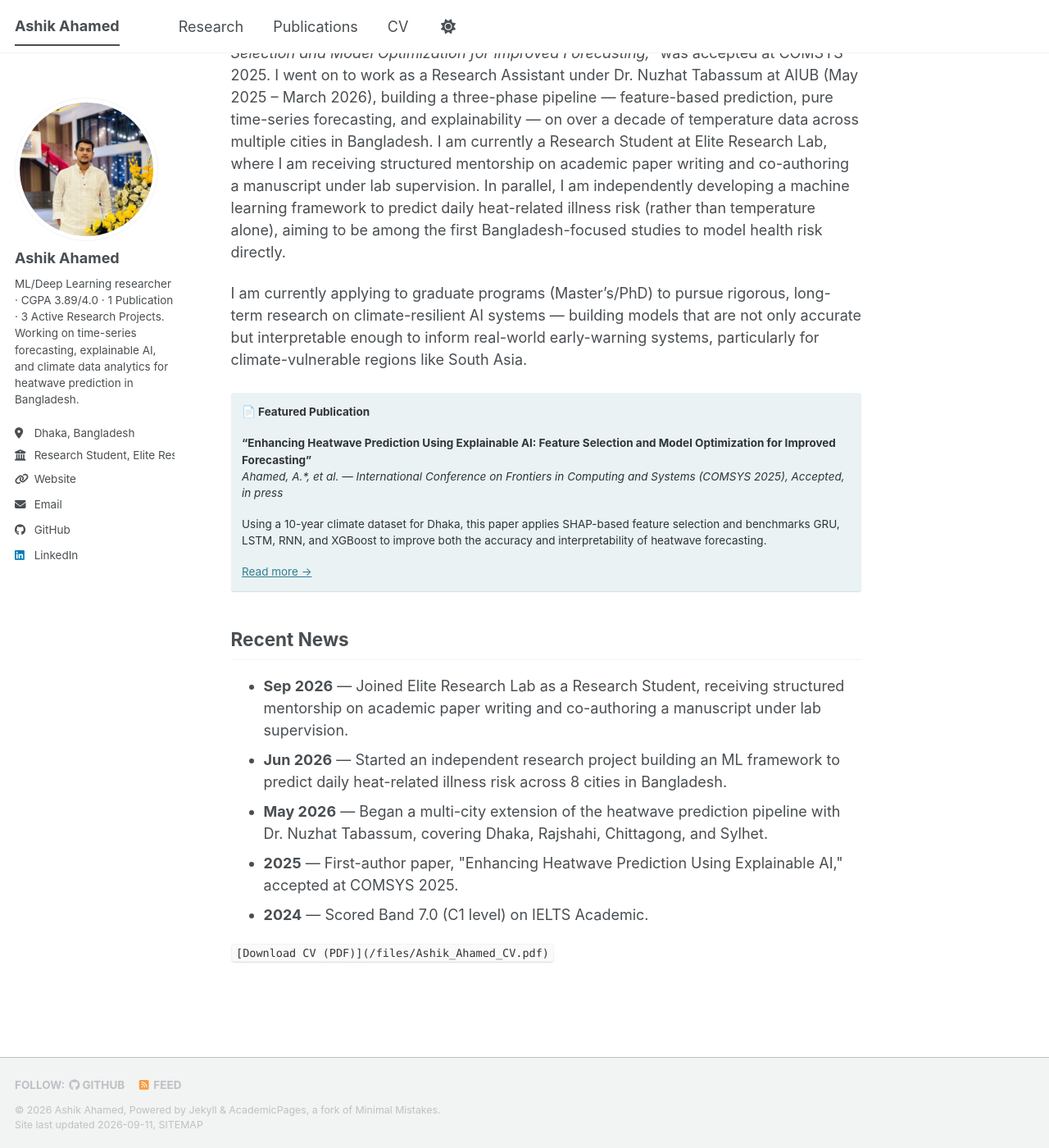
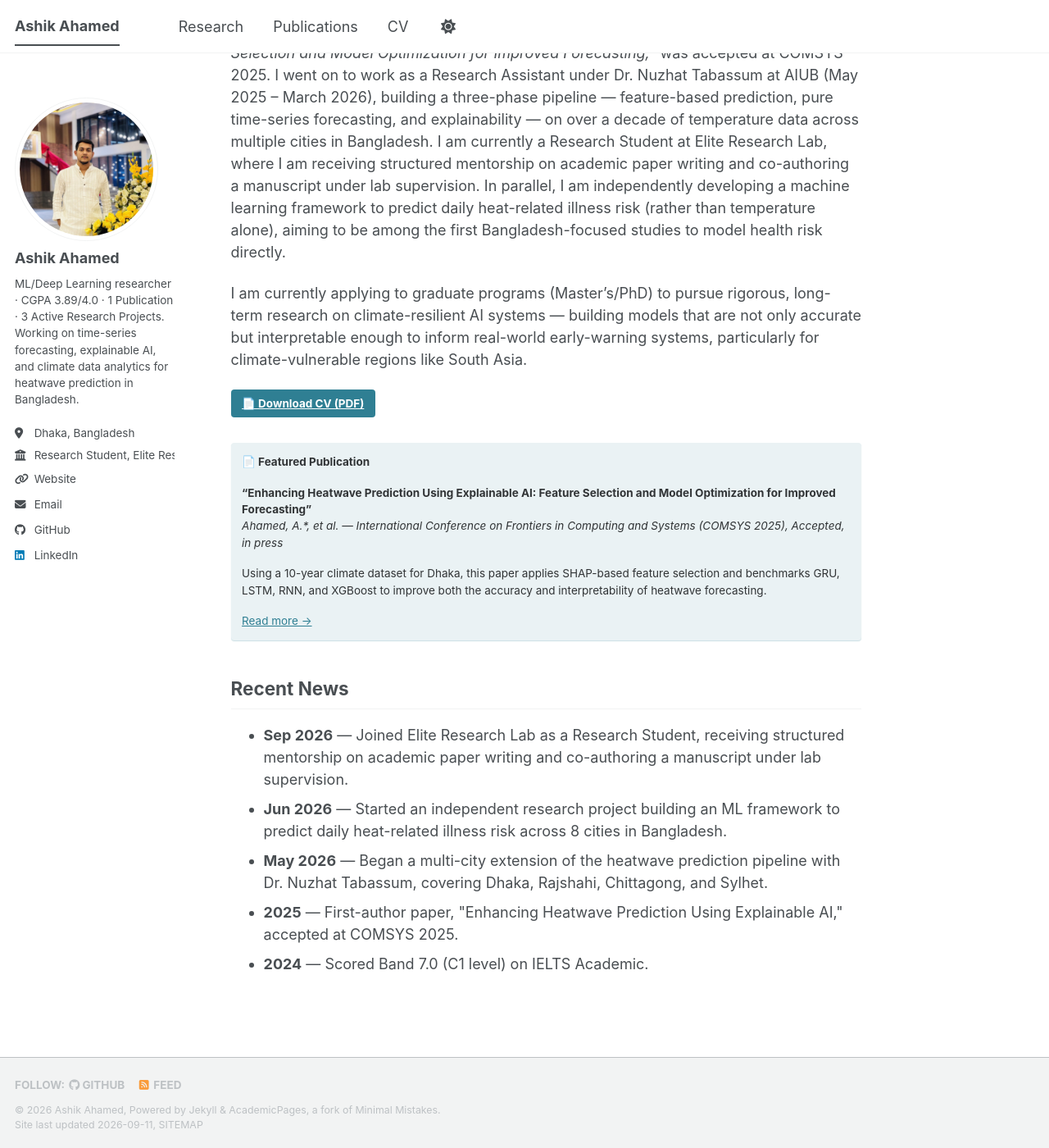
Before and after one commit to ashikahamed985/ashikahamed985.github.io, a Jekyll site: the page built from _pages/about.md, in a window 1280 px wide and 1400 px high, scrolled down 305 px. Shown: the whole window at 82% size. Built offline with Jekyll 4.4.1, drawn with Linux system fonts in a browser that asks for light colours; a style sheet for code colours, icons or effects is not loaded.

Commit message:
Update about.md

```diff
--- a/_pages/about.md
+++ b/_pages/about.md
@@ -13,6 +13,8 @@ I am a recent graduate in Computer Science (Information Systems) from the Americ
 My first-author paper, *"Enhancing Heatwave Prediction Using Explainable AI: Feature Selection and Model Optimization for Improved Forecasting,"* was accepted at COMSYS 2025. I went on to work as a Research Assistant under Dr. Nuzhat Tabassum at AIUB (May 2025 – March 2026), building a three-phase pipeline — feature-based prediction, pure time-series forecasting, and explainability — on over a decade of temperature data across multiple cities in Bangladesh. I am currently a Research Student at Elite Research Lab, where I am receiving structured mentorship on academic paper writing and co-authoring a manuscript under lab supervision. In parallel, I am independently developing a machine learning framework to predict daily heat-related illness risk (rather than temperature alone), aiming to be among the first Bangladesh-focused studies to model health risk directly.
 
 I am currently applying to graduate programs (Master's/PhD) to pursue rigorous, long-term research on climate-resilient AI systems — building models that are not only accurate but interpretable enough to inform real-world early-warning systems, particularly for climate-vulnerable regions like South Asia.
+
+<a href="/files/Ashik_Ahamed_CV.pdf" class="btn btn--primary" target="_blank" rel="noopener noreferrer">📄 Download CV (PDF)</a>
 
 <div class="notice--info" markdown="1">
 <strong>📄 Featured Publication</strong>
@@ -33,5 +35,3 @@ I am currently applying to graduate programs (Master's/PhD) to pursue rigorous,
 <li><strong>2025</strong> — First-author paper, "Enhancing Heatwave Prediction Using Explainable AI," accepted at COMSYS 2025.</li>
 <li><strong>2024</strong> — Scored Band 7.0 (C1 level) on IELTS Academic.</li>
 </ul>
-
-`[Download CV (PDF)](/files/Ashik_Ahamed_CV.pdf)`
```
